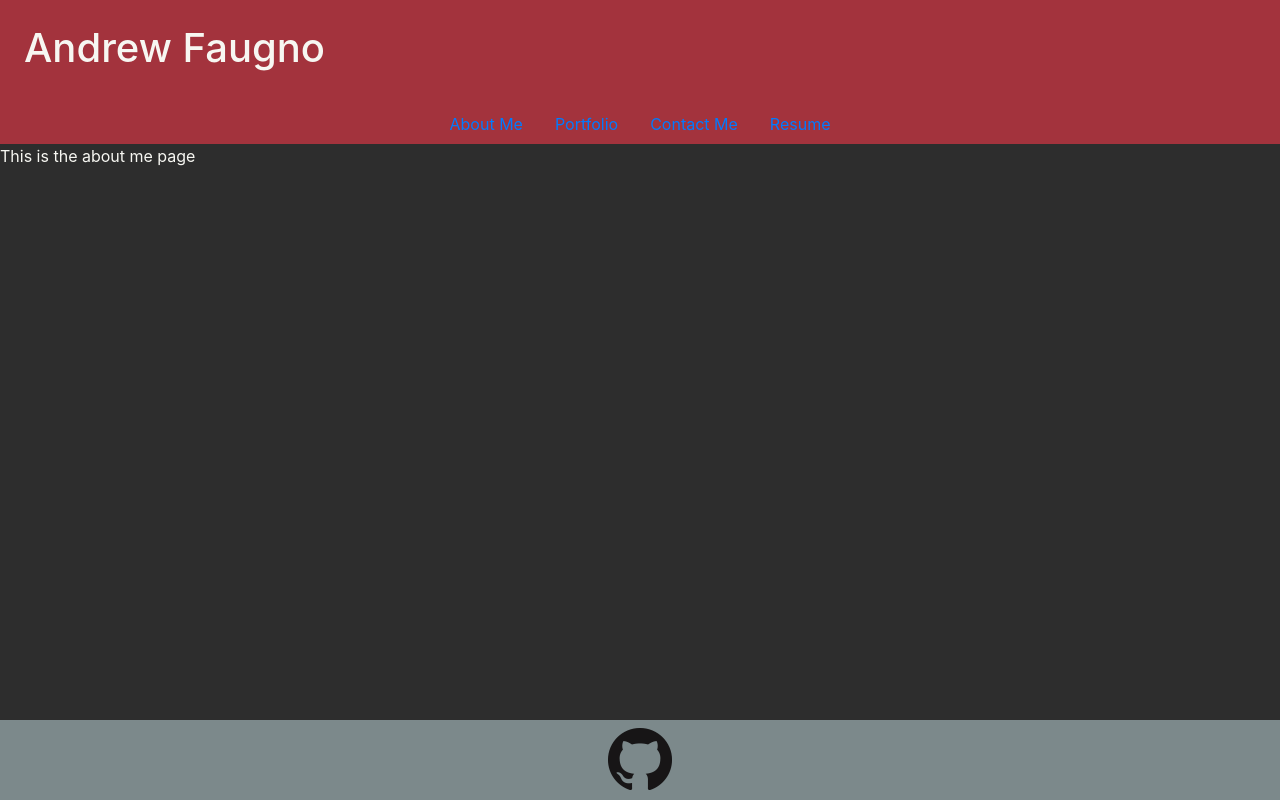
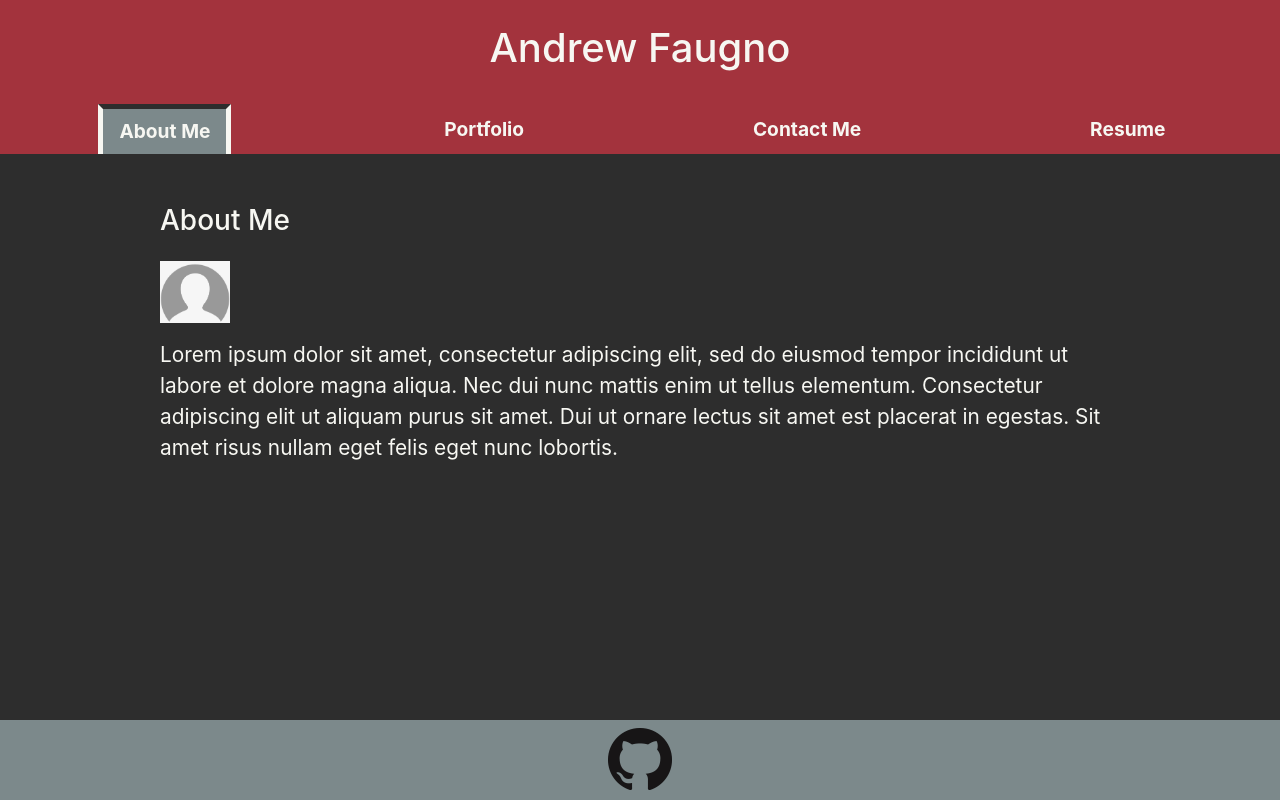
Before and after one commit to AndrewFaugno/react-portfolio, a React (Create React App) app: page / in a window 1280 px wide. Built offline with nearby package versions, Linux system fonts and the light colour scheme.

Commit message:
general structure of about me

```diff
--- a/src/App.js
+++ b/src/App.js
@@ -24,10 +24,10 @@ function App() {
 
     return (
         <div>
-            <Header setCurrentPage={setCurrentPage} />
             <div>
+                <Header currentPage={currentPage} setCurrentPage={setCurrentPage} />
+            </div>
             {renderPage()}
-            </div>
             <Footer />
         </div>
 
--- a/src/components/About/index.js
+++ b/src/components/About/index.js
@@ -1,9 +1,20 @@
 function About() {
     return (
-        <div>
-            <p>This is the about me page</p>
+        <div className="m-auto w-75 margin-top">
+            <h3 className='pb-3'>About Me</h3>
+            <img
+            className='pb-3 image'
+            src={require('../../assets/images/image-placeholder.png')}></img>
+            <p className='aboutme-text'>
+                Lorem ipsum dolor sit amet, consectetur adipiscing elit,
+                sed do eiusmod tempor incididunt ut labore et dolore magna aliqua.
+                Nec dui nunc mattis
+                enim ut tellus elementum. Consectetur adipiscing elit ut aliquam purus sit amet.
+                Dui ut ornare lectus sit amet est placerat in egestas. Sit amet
+                risus nullam eget felis eget nunc lobortis.
+            </p>
         </div>
-    )
+    );
 }
 
 export default About;
--- a/src/components/Header/index.js
+++ b/src/components/Header/index.js
@@ -1,13 +1,13 @@
 import Nav from "../Nav";
 
-function Header({setCurrentPage}) {
+function Header({currentPage, setCurrentPage}) {
     const changePage = (page) => setCurrentPage(page);
 
     return (
-        <header className="">
-            <h1 className="p-4">Andrew Faugno</h1>
+        <header className="w-100">
+            <h1 className="p-4 text-center">Andrew Faugno</h1>
             <div>
-                <Nav changePage={changePage} />
+                <Nav currentPage={currentPage} changePage={changePage} />
             </div>
         </header>
     );
--- a/src/index.css
+++ b/src/index.css
@@ -22,3 +22,29 @@ footer {
     bottom:0;
     right:0;;
 }
+
+.navbar {
+    font-size: 1.2rem !important;
+    color: var(--powder) !important;
+    font-weight: bold;
+    margin: auto;
+}
+
+.active-nav {
+    border-top: 5px solid var(--jet) !important;
+    border-left: 5px solid !important;
+    border-right: 5px solid !important;
+    background-color: var(--grey);
+}
+
+.margin-top {
+    margin-top: 50px !important;
+}
+
+.image {
+    width: 70px;
+}
+
+.aboutme-text {
+    font-size: 1.3rem;
+}
```
Also changed, not shown: src/assets/images/grey-swirl.png (added), src/assets/images/image-placeholder.png (added).
